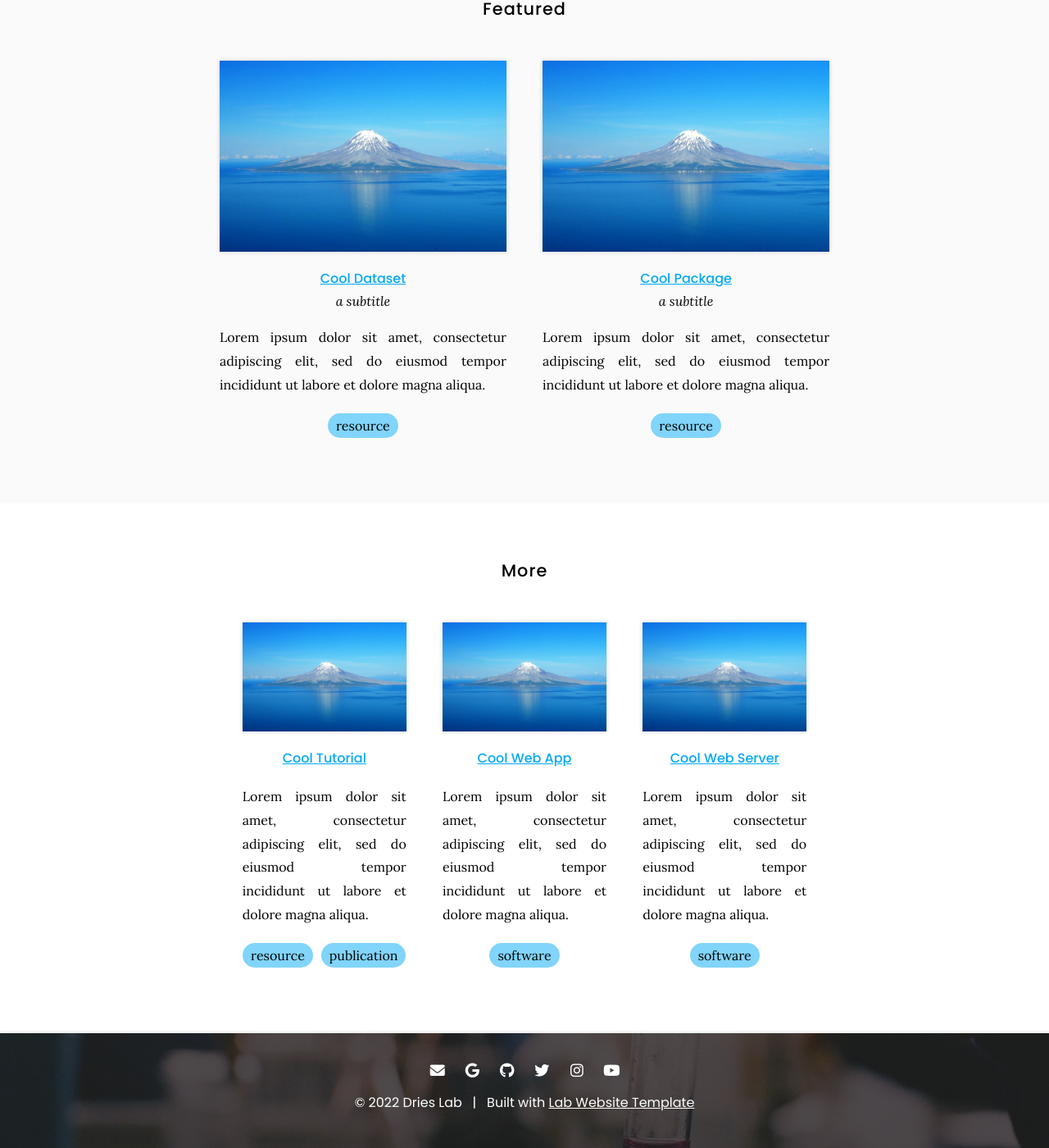
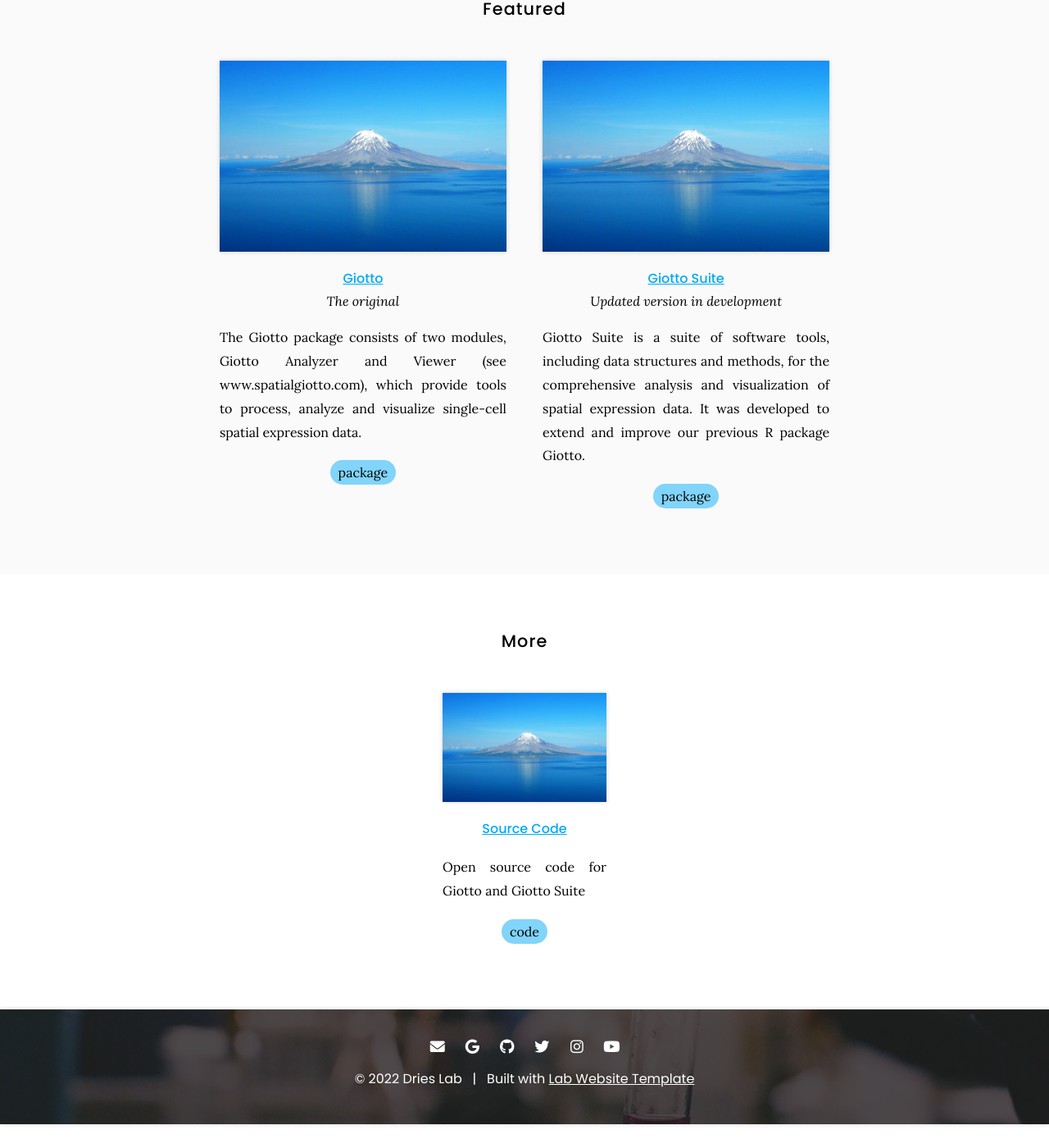
Before and after one commit to quynhsun/testinggit, a Jekyll site: the page built from tools/index.md, in a window 1280 px wide and 1400 px high, scrolled down 504 px. Shown: the whole window at 82% size. Built offline with Jekyll 4.4.1, drawn with Linux system fonts in a browser that asks for light colours; after the commit the page ends 1875 px from its top, so only the background shows below that.

Commit message:
Update tools.yaml

```diff
--- a/_data/tools.yaml
+++ b/_data/tools.yaml
@@ -1,47 +1,28 @@
-- title: Cool Dataset
-  subtitle: a subtitle
+- title: Giotto
+  subtitle: The original
   group: featured
   image: images/photo.jpg
-  link: https://github.com/
-  description: Lorem ipsum dolor sit amet, consectetur adipiscing elit, sed do eiusmod tempor incididunt ut labore et dolore magna aliqua.
+  link: https://rubd.github.io/Giotto/
+  description: The Giotto package consists of two modules, Giotto Analyzer and Viewer (see www.spatialgiotto.com), which provide tools to process, analyze and visualize single-cell spatial expression data.
   repo: greenelab/lab-website-template
   tags:
-    - resource
+    - package
 
-- title: Cool Package
-  subtitle: a subtitle
+- title: Giotto Suite
+  subtitle: Updated version in development
   group: featured
   image: images/photo.jpg
-  link: https://github.com/
-  description: Lorem ipsum dolor sit amet, consectetur adipiscing elit, sed do eiusmod tempor incididunt ut labore et dolore magna aliqua.
+  link: https://giottosuite.com/
+  description: Giotto Suite is a suite of software tools, including data structures and methods, for the comprehensive analysis and visualization of spatial expression data. It was developed to extend and improve our previous R package Giotto.
   repo: greenelab/lab-website-template
   tags:
-    - resource
+    - package
 
-- title: Cool Tutorial
+- title: Source Code
   group: more
   image: images/photo.jpg
-  link: https://github.com/
-  description: Lorem ipsum dolor sit amet, consectetur adipiscing elit, sed do eiusmod tempor incididunt ut labore et dolore magna aliqua.
+  link: https://github.com/RubD/Giotto
+  description: Open source code for Giotto and Giotto Suite
   repo: greenelab/lab-website-template
   tags:
-    - resource
-    - publication
-
-- title: Cool Web App
-  group: more
-  image: images/photo.jpg
-  link: https://github.com/
-  description: Lorem ipsum dolor sit amet, consectetur adipiscing elit, sed do eiusmod tempor incididunt ut labore et dolore magna aliqua.
-  repo: greenelab/lab-website-template
-  tags:
-    - software
-
-- title: Cool Web Server
-  group: more
-  image: images/photo.jpg
-  link: https://github.com/
-  description: Lorem ipsum dolor sit amet, consectetur adipiscing elit, sed do eiusmod tempor incididunt ut labore et dolore magna aliqua.
-  repo: greenelab/lab-website-template
-  tags:
-    - software
+    - code
```
